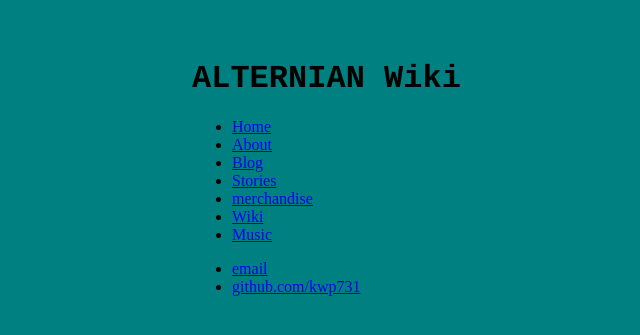
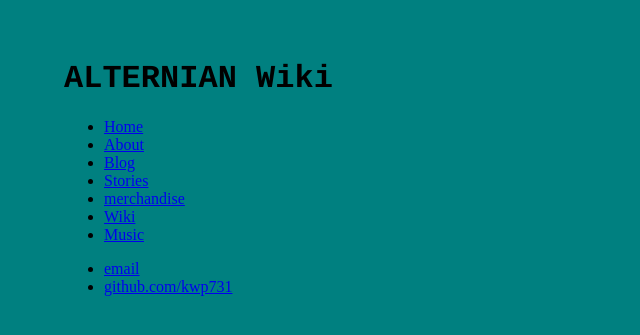
Before and after one commit to kwp731/kwp731.github.io, a Jekyll site: the page built from index.html, in a window 1280 px wide. Shown: the top 335 px of the page, without its empty margins (0-640 px from the left). Built offline with Jekyll 4.4.1, drawn with Linux system fonts in a browser that asks for light colours.

Commit message:
width 70% to 90%

```diff
--- a/css/main.css
+++ b/css/main.css
@@ -1,2 +1,2 @@
 body
-   {margin: 60px auto; width: 70%;}
+   {margin: 60px auto; width: 90%;}
```
